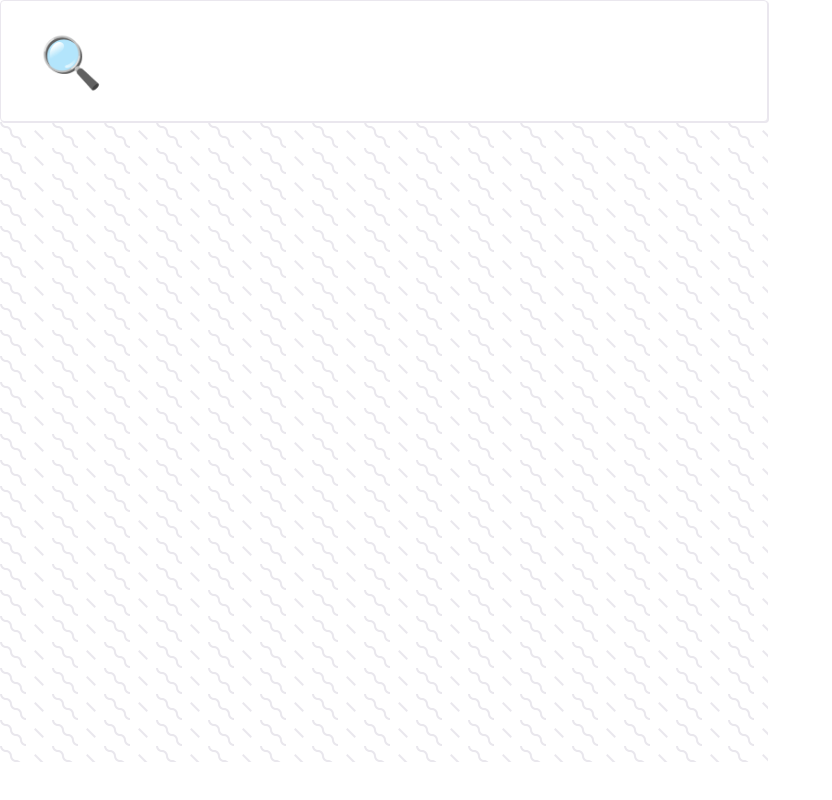
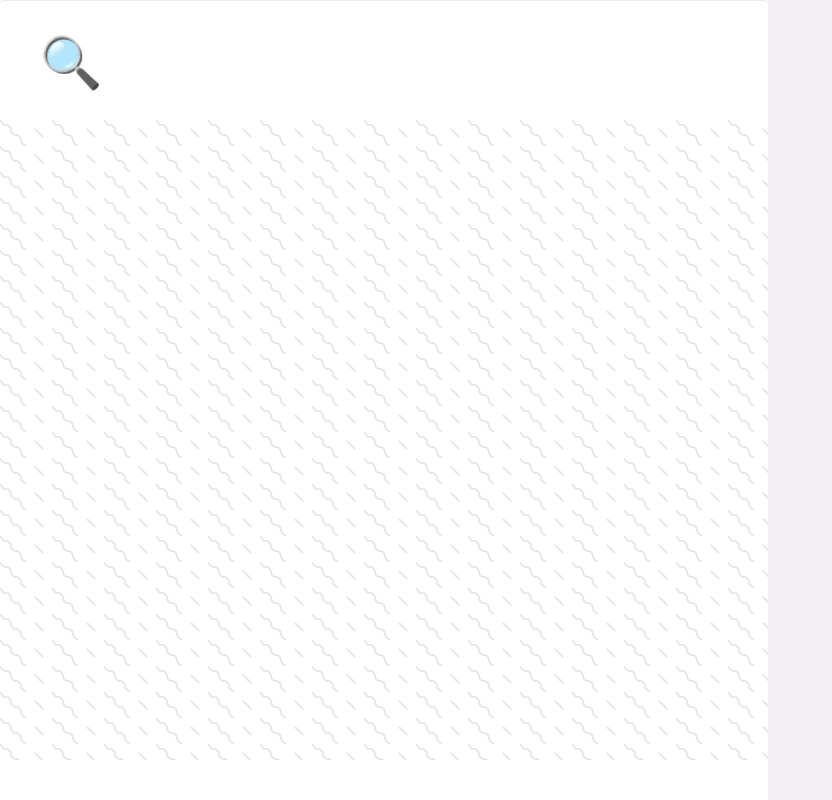
Before and after one commit to juagarca/react-gifs, a React app: page / in a window 1280 px wide. Shown: the whole page, without its empty margins (0-832 px from the left). Built offline with nearby package versions, Linux system fonts and the light colour scheme.

Commit message:
change of background color of the right scene & overlay on the left scene, also removal of search bar border

```diff
--- a/assets/stylesheets/application.scss
+++ b/assets/stylesheets/application.scss
@@ -11,9 +11,8 @@
 
   .form-search {
     padding: 60px 60px 60px 120px;
-    border: 1px solid #EAE7EE;
+    border: none;
     font-size: 2.6em;
-    box-shadow: 1px 1px #EAE7EE;
     &:focus {
       box-shadow: none;
     }
@@ -42,11 +41,13 @@
 .right-scene {
   flex: 0 0 40%;
   overflow: scroll;
+  background-color: rgba(234,231,238, 0.6);
 
   .gif-list {
     column-count: 2;
     column-gap: 5px;
     padding: 5px;
+
 
     .gif {
       width: 100%;
@@ -58,7 +59,7 @@
 
 .overlay {
   min-height: 100%;
-  background-color: rgba(0,0,0,0.5);
+  background-color: rgba(234,231,238, 0.6);
 }
 
 .searchIcon {
```
